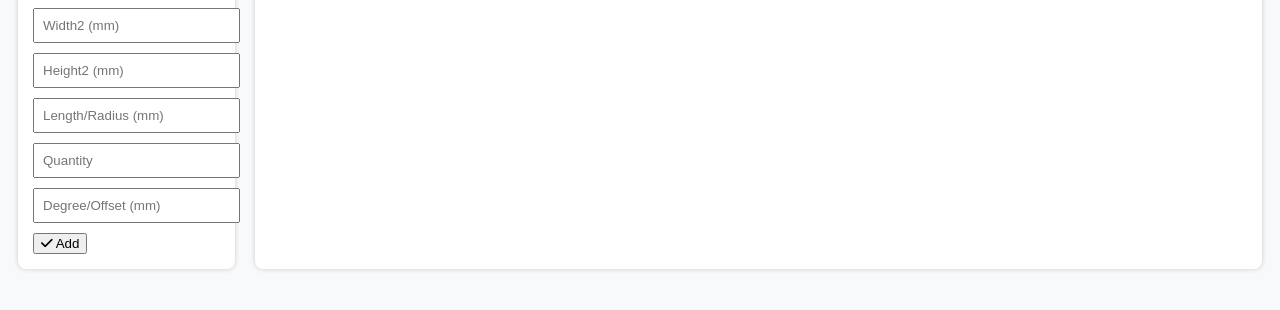
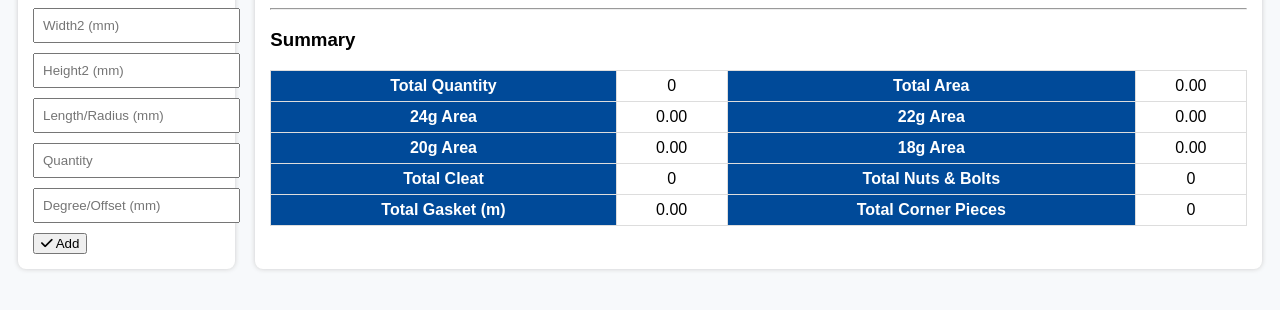
Before and after one commit to Madhan12-tech/duct-measurement, a Flask app: page /home in a window 1280 px wide. Shown: the part 366-676 px from the top of the page. Run offline with Flask 3, Linux system fonts and the light colour scheme; data that the repository does not hold is empty.

Commit message:
Update duct_entry.html

```diff
--- a/templates/duct_entry.html
+++ b/templates/duct_entry.html
@@ -198,8 +198,44 @@
           {% endfor %}
         </tbody>
       </table>
+
+      <!-- Summary Section -->
+      <hr>
+      <h3>Summary</h3>
+      <table>
+        <tr>
+          <th>Total Quantity</th>
+          <td>{{ total_qty }}</td>
+          <th>Total Area</th>
+          <td>{{ "%.2f"|format(total_area) }}</td>
+        </tr>
+        <tr>
+          <th>24g Area</th>
+          <td>{{ "%.2f"|format(area_24g) }}</td>
+          <th>22g Area</th>
+          <td>{{ "%.2f"|format(area_22g) }}</td>
+        </tr>
+        <tr>
+          <th>20g Area</th>
+          <td>{{ "%.2f"|format(area_20g) }}</td>
+          <th>18g Area</th>
+          <td>{{ "%.2f"|format(area_18g) }}</td>
+        </tr>
+        <tr>
+          <th>Total Cleat</th>
+          <td>{{ total_cleat }}</td>
+          <th>Total Nuts & Bolts</th>
+          <td>{{ total_bolts }}</td>
+        </tr>
+        <tr>
+          <th>Total Gasket (m)</th>
+          <td>{{ "%.2f"|format(total_gasket) }}</td>
+          <th>Total Corner Pieces</th>
+          <td>{{ total_corner }}</td>
+        </tr>
+      </table>
+
     </div>
-
   </div>
 </body>
 </html>
```
